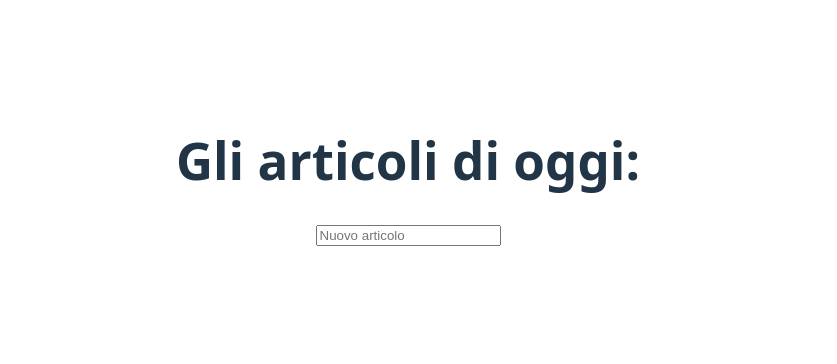
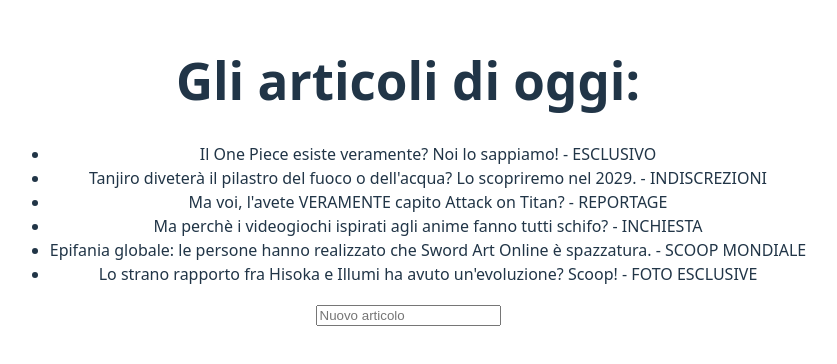
Before and after one commit to ClaudiaSgalippa/react-form, a React (Vite) app: page / in a window 1280 px wide. Shown: the part 228-592 px from the top of the page, without its empty margins (232-1069 px from the left). Built offline with nearby package versions, Linux system fonts and the light colour scheme.

Commit message:
Inserimento dell'array degli articoli nel main

```diff
--- a/src/components/MyArticles.jsx
+++ b/src/components/MyArticles.jsx
@@ -1,7 +1,7 @@
 const MyArticles = [
     {
         id: 1,
-        title: "Il One Piece esiste veramente? Noi lo sappiamo!  - ESCLUSIVO",
+        title: "Il One Piece esiste veramente? Noi lo sappiamo! - ESCLUSIVO",
     },
     {
         id: 2,
@@ -17,7 +17,7 @@
     },
     {
         id: 5,
-        title: "Epifania globale: le persone hanno realizzato che Sword Art Online è spazzatura - SCOOP MONDIALE",
+        title: "Epifania globale: le persone hanno realizzato che Sword Art Online è spazzatura. - SCOOP MONDIALE",
     },
     {
         id: 6,
--- a/src/components/MyMain.jsx
+++ b/src/components/MyMain.jsx
@@ -3,15 +3,22 @@
 
 const MyMain = () => {
 
+    const [articles, setArticles] = useState(MyArticles);
     const [newArticles, setNewArticles] = useState("");
-    const [articles, setArticles] = useState("Gli articoli di oggi");
     const addArticles = (e) => {
-        e.preventDefault ();
+        e.preventDefault (); {/*Prevenzione del refresh della pagina*/}
+        const updateArticles = [...articles, newArticles]; {/*Clonazione dell'array con l'aggiunta dei nuovi articoli*/}
+        setArticles(updateArticles); {/*Nuovo array*/}
     }
 
     return (
         <>
             <main>
+                <ul>
+                    {articles.map((articles) => (
+                        <li key={articles.id}>{articles.title}</li>
+                    ))}
+                </ul>
                 <form onSubmit={addArticles} className="onlyForm">
                     <input type="text" placeholder="Nuovo articolo" value={newArticles} onChange={e => {setNewArticles(e.target.value)}}/>
                 </form>
```
